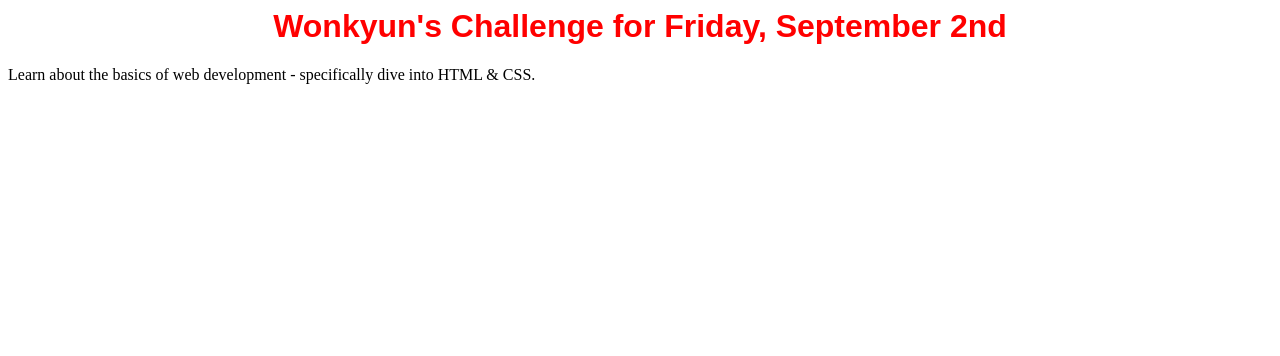
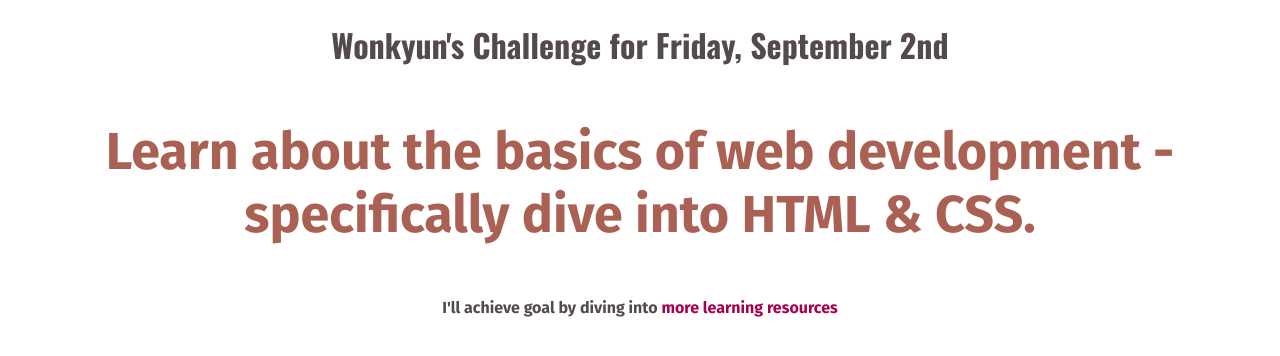
Before and after one commit to Jungwonkyun/Web_Development_Challenge, a plain HTML site: page index.html in a window 1280 px wide. Drawn offline with nearby package versions, Linux system fonts and the light colour scheme.

Commit message:
web css file

```diff
--- a/index.html
+++ b/index.html
@@ -1,2 +1,26 @@
-<h1 style="font-family: sans-serif; text-align: center; color: red;">Wonkyun's Challenge for Friday, September 2nd</h1>
-<p>Learn about the basics of web development - specifically dive into HTML & CSS.</p>
+<!DOCTYPE html>
+<html>
+  <head>
+    <link rel="preconnect" href="https://fonts.googleapis.com" />
+    <link rel="preconnect" href="https://fonts.gstatic.com" crossorigin />
+    <link
+      href="https://fonts.googleapis.com/css2?family=Fira+Sans:ital,wght@0,700;1,400&family=Oswald:wght@700&display=swap"
+      rel="stylesheet"
+    />
+
+    <!--<link> 태그의 rel 속성은 현재 문서와 외부 리소스 사이의 연관 관계를 명시합니다.-->
+    <link href="site.css" rel="stylesheet" />
+    <title>My Daily Challenge</title>
+  </head>
+  <body>
+    <h1>Wonkyun's Challenge for Friday, September 2nd</h1>
+    <p id="todays-challenge">
+      Learn about the basics of web development - specifically dive into HTML &
+      CSS.
+    </p>
+    <p>
+      I'll achieve goal by diving into
+      <a href="https://www.google.com"> more learning resources </a>
+    </p>
+  </body>
+</html>
--- /dev/null
+++ b/site.css
@@ -0,0 +1,28 @@
+h1 {
+  /*fall-back font 두번째 요소 =  첫번째 폰트를 못 불러올 떄 대신 로드 */
+  font-family: "Oswald", sans-serif;
+  text-align: center;
+  color: rgb(83, 75, 75);
+}
+
+p {
+  font-family: "Fira Sans", sans-serif;
+  text-align: center;
+  color: rgb(83, 75, 75);
+}
+
+a {
+  color: rgb(167, 1, 78);
+  text-decoration: none;
+}
+/*hover 를 사용해서 마우스 커서를 올렸을 때 동작을 지정해줄 수 있다 */
+
+a:hover {
+  text-decoration: underline;
+}
+
+#todays-challenge {
+  color: rgb(170, 96, 83);
+  font-weight: bold;
+  font-size: 52px;
+}
```
